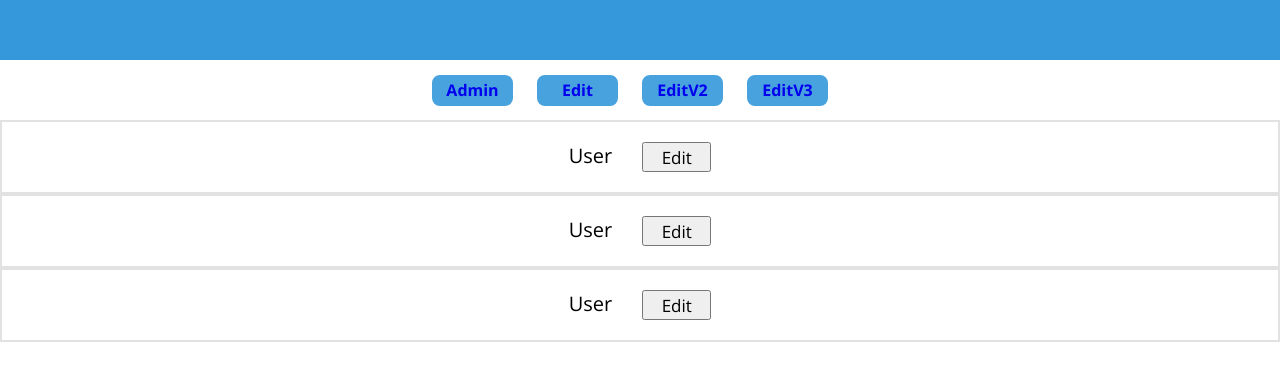
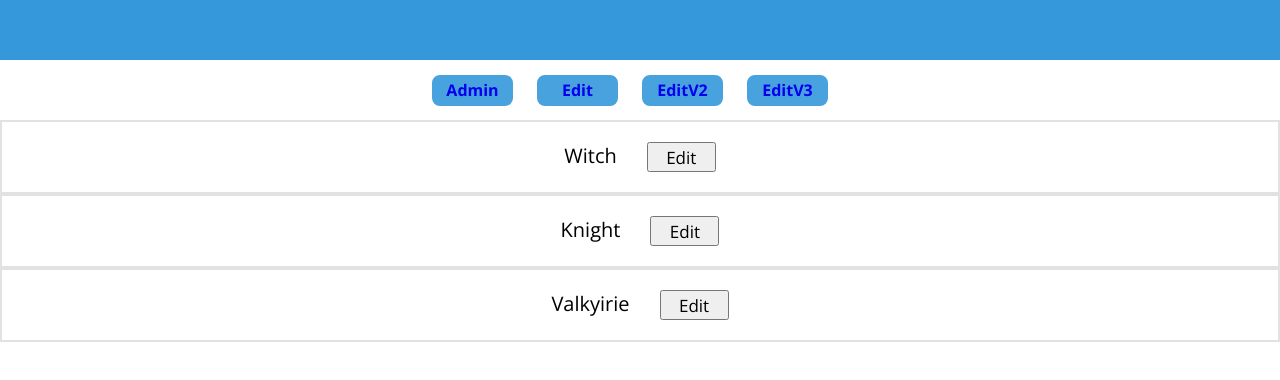
Before and after one commit to Turan141/login-form, a React (Create React App) app: page /editv3 in a window 1280 px wide. Shown: the part 140-520 px from the top of the page. Built offline with nearby package versions, Linux system fonts and the light colour scheme.

Commit message:
added 1 parrent

```diff
--- a/src/editV3.jsx
+++ b/src/editV3.jsx
@@ -2,7 +2,7 @@ import React, { useState, useRef } from 'react'
 
 
 const Content = ({ changeFn, textContent }) => {
-  return(
+  return (
     <>
       <div>{textContent}</div>
       <button onClick={changeFn}>Edit</button>
@@ -11,7 +11,6 @@ const Content = ({ changeFn, textContent }) => {
 }
 
 const Form = ({ changeFn, setContent }) => {
-
   let inputRef = useRef()
 
   const applyChangefn = () => {
@@ -19,93 +18,135 @@ const Form = ({ changeFn, setContent }) => {
     changeFn()
   }
 
-  return(
+  return (
     <>
-      <input ref={inputRef}/>
+      <input ref={inputRef} />
       <button onClick={applyChangefn}>Save</button>
     </>
   )
 }
 
-const Parrent1 = () => {
-  const [ isEditing, setEditing ] = useState(false)
-  const [ textContent, setContent ] = useState('User')
+// const Parrent1 = () => {
+//   const [ isEditing, setEditing ] = useState(false)
+//   const [ textContent, setContent ] = useState('Valkyrie')
 
+//   const setInput = () => {
+//     setEditing(!isEditing)
+//   }
+
+//   return (
+//     <>
+//       <div className="typeFieldMain">
+//         {isEditing ? (
+//           <Form
+//             changeFn={setInput}
+//             textContent={textContent}
+//             setContent={setContent}
+//           />
+//         ) : (
+//           <Content textContent={textContent} changeFn={setInput} />
+//         )}
+//       </div>
+//     </>
+//   )
+// }
+// const Parrent2 = () => {
+//   const [ isEditing, setEditing ] = useState(false)
+//   const [ textContent, setContent ] = useState('Knight')
+
+//   const setInput = () => {
+//     setEditing(!isEditing)
+//   }
+
+//   return (
+//     <>
+//       <div className="typeFieldMain">
+//         {isEditing ? (
+//           <Form
+//             changeFn={setInput}
+//             textContent={textContent}
+//             setContent={setContent}
+//           />
+//         ) : (
+//           <Content textContent={textContent} changeFn={setInput} />
+//         )}
+//       </div>
+//     </>
+//   )
+// }
+// const Parrent3 = () => {
+//   const [ isEditing, setEditing ] = useState(false)
+//   const [ textContent, setContent ] = useState('Witch')
+
+//   const setInput = () => {
+//     setEditing(!isEditing)
+//   }
+
+//   return (
+//     <>
+//       <div className="typeFieldMain">
+//         {isEditing ? (
+//           <Form
+//             changeFn={setInput}
+//             textContent={textContent}
+//             setContent={setContent}
+//           />
+//         ) : (
+//           <Content textContent={textContent} changeFn={setInput} />
+//         )}
+//       </div>
+//     </>
+//   )
+// }
+
+const Element=({ textContent, isEditing, setEditing, setContent })=>{
   const setInput = () => {
     setEditing(!isEditing)
   }
-
   return(
     <>
       <div className="typeFieldMain">
-        {isEditing ?
-          <Form changeFn={setInput}
+        {isEditing ? (
+          <Form
+            changeFn={setInput}
             textContent={textContent}
-            setContent={setContent}/>
-          :
-          <Content textContent={textContent}
-            changeFn={setInput}/>
-        }
-      </div>
-    </>
-  )
-}
-const Parrent2 = () => {
-  const [ isEditing, setEditing ] = useState(false)
-  const [ textContent, setContent ] = useState('User')
-
-  const setInput = () => {
-    setEditing(!isEditing)
-  }
-
-  return(
-    <>
-      <div className="typeFieldMain">
-        {isEditing ?
-          <Form changeFn={setInput}
-            textContent={textContent}
-            setContent={setContent}/>
-          :
-          <Content textContent={textContent}
-            changeFn={setInput}/>
-        }
-      </div>
-    </>
-  )
-}
-const Parrent3 = () => {
-  const [ isEditing, setEditing ] = useState(false)
-  const [ textContent, setContent ] = useState('User')
-
-  const setInput = () => {
-    setEditing(!isEditing)
-  }
-
-  return(
-    <>
-      <div className="typeFieldMain">
-        {isEditing ?
-          <Form changeFn={setInput}
-            textContent={textContent}
-            setContent={setContent}/>
-          :
-          <Content textContent={textContent}
-            changeFn={setInput}/>
-        }
+            setContent={setContent}
+          />
+        ) : (
+          <Content textContent={textContent} changeFn={setInput} />
+        )}
       </div>
     </>
   )
 }
 
-function EditV3(){
-  return(
+const Parrent = () => {
+  const [ textContent1, setContent1 ] = useState('Witch')
+  const [ textContent2, setContent2 ] = useState('Knight')
+  const [ textContent3, setContent3 ] = useState('Valkyirie')
+  const [ isEditing1, setEditing1 ] = useState(false)
+  const [ isEditing2, setEditing2 ] = useState(false)
+  const [ isEditing3, setEditing3 ] = useState(false)
+
+
+  return (
     <>
-      <Parrent1/>
-      <Parrent2/>
-      <Parrent3/>
+      <Element textContent={textContent1} setContent={setContent1} isEditing={isEditing1} setEditing={setEditing1}/>
+      <Element textContent={textContent2} setContent={setContent2} isEditing={isEditing2} setEditing={setEditing2}/>
+      <Element textContent={textContent3} setContent={setContent3} isEditing={isEditing3} setEditing={setEditing3}/>
     </>
   )
 }
 
+function EditV3() {
+  return (
+    <>
+      {/* <Parrent1 />
+      <Parrent2 />
+      <Parrent3 /> */}
+      <Parrent />
+    </>
+  )
+}
 
 export { EditV3 }
```
